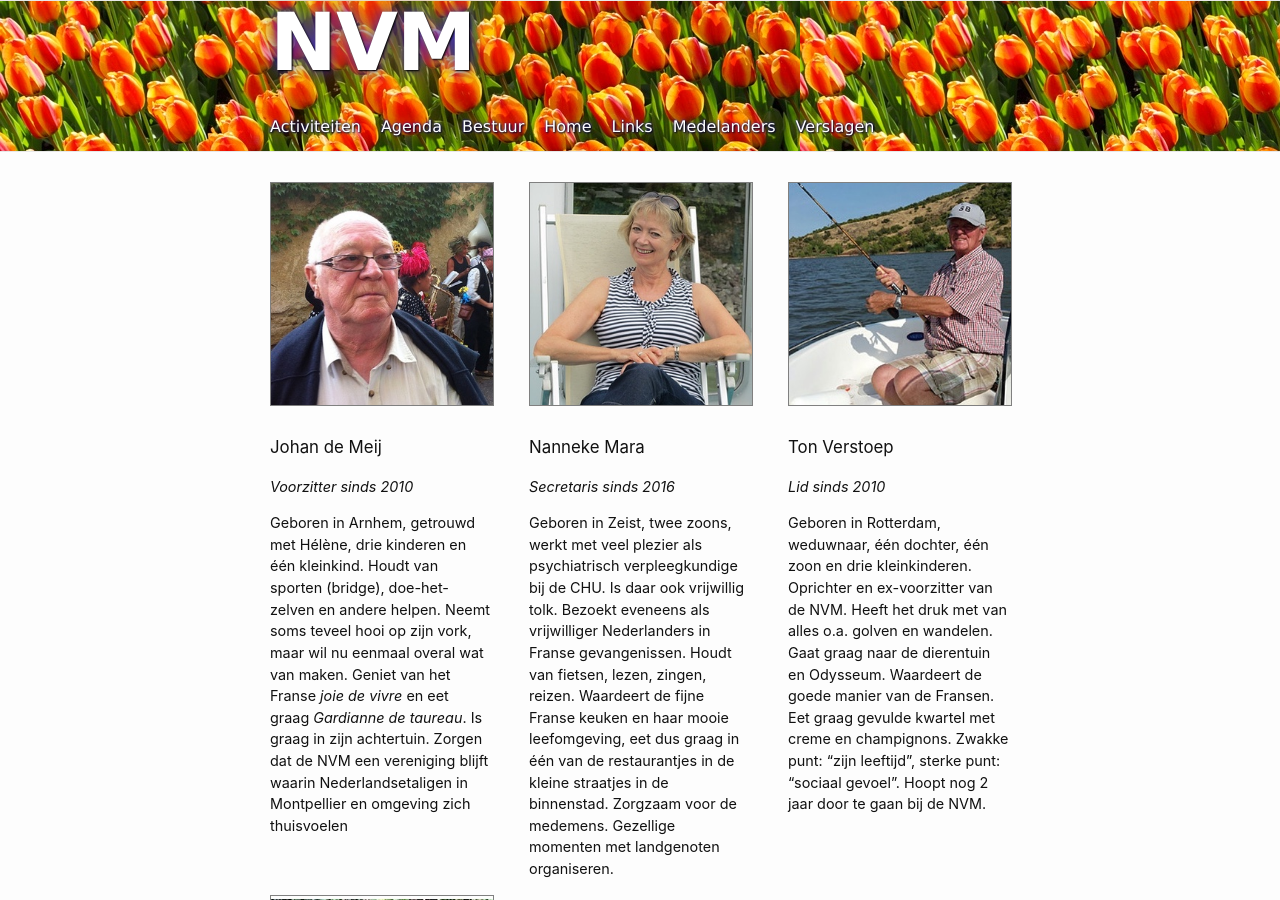
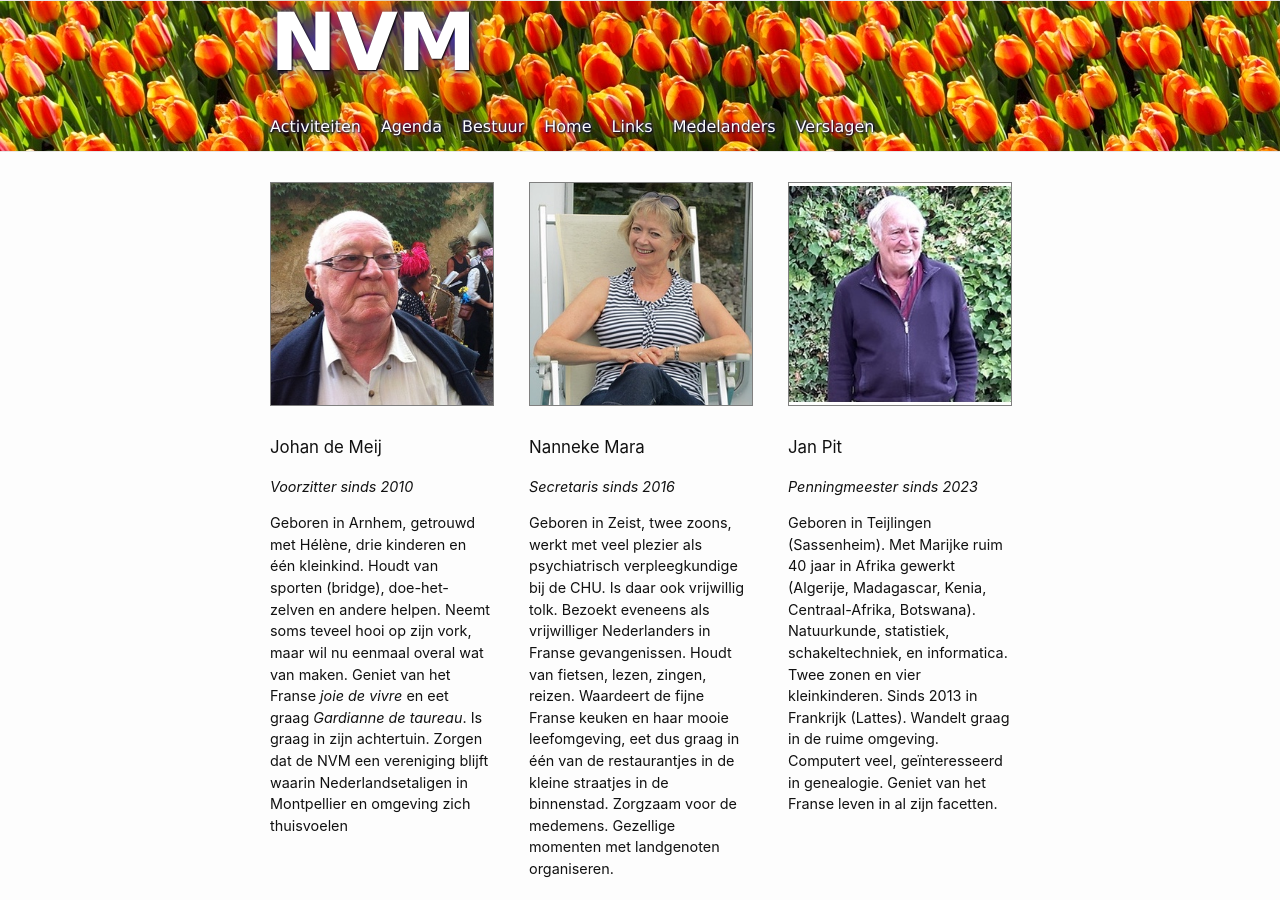
Before and after one commit to nederland34-fr/nederland34-fr.github.io, a Jekyll site: the page built from bestuur.md, in a window 1280 px wide and 900 px high. Built offline with Jekyll 4.4.1, drawn with Linux system fonts in a browser that asks for light colours.

Commit message:
Update bestuur.md

```diff
--- a/bestuur.md
+++ b/bestuur.md
@@ -30,17 +30,6 @@ Geboren in Zeist, twee zoons, werkt met veel plezier als psychiatrisch verpleegk
 </div>
 <div class="bestuurslid">
 
-![Ton Verstoep](assets/images/site/ton.jpg)
-
-### Ton Verstoep
-
-_Lid sinds 2010_
-
-Geboren in Rotterdam, weduwnaar, één dochter, één zoon en drie kleinkinderen. Oprichter en ex-voorzitter van de NVM. Heeft het druk met van alles o.a. golven en wandelen. Gaat graag naar de dierentuin en Odysseum. Waardeert de goede manier van de Fransen. Eet graag gevulde kwartel met creme en champignons. Zwakke punt: "zijn leeftijd", sterke punt: "sociaal gevoel". Hoopt nog 2 jaar door te gaan bij de NVM.
-
-</div>
-<div class="bestuurslid">
-
 ![Jan Pit](assets/images/site/jan.jpg)
 
 ### Jan Pit
```
